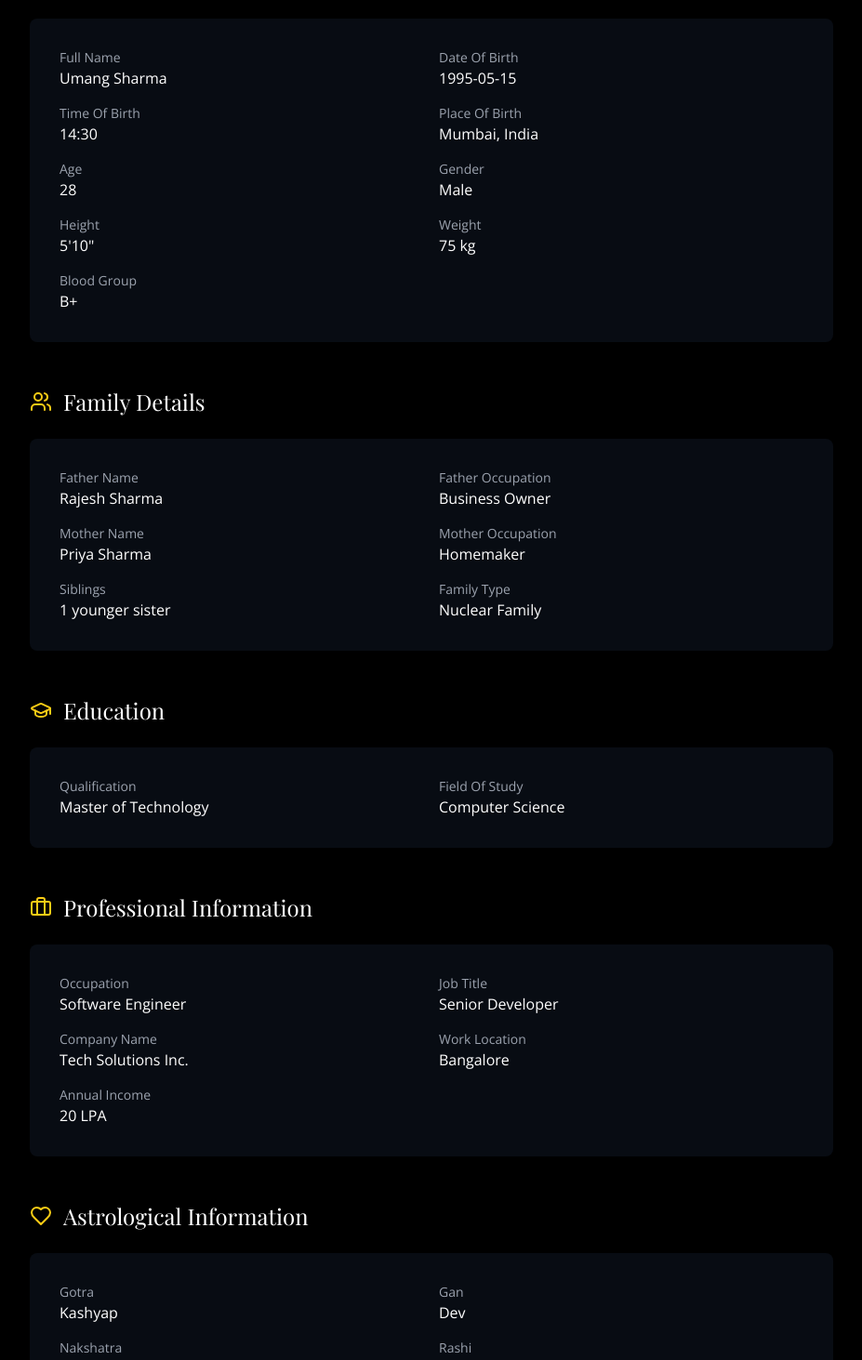
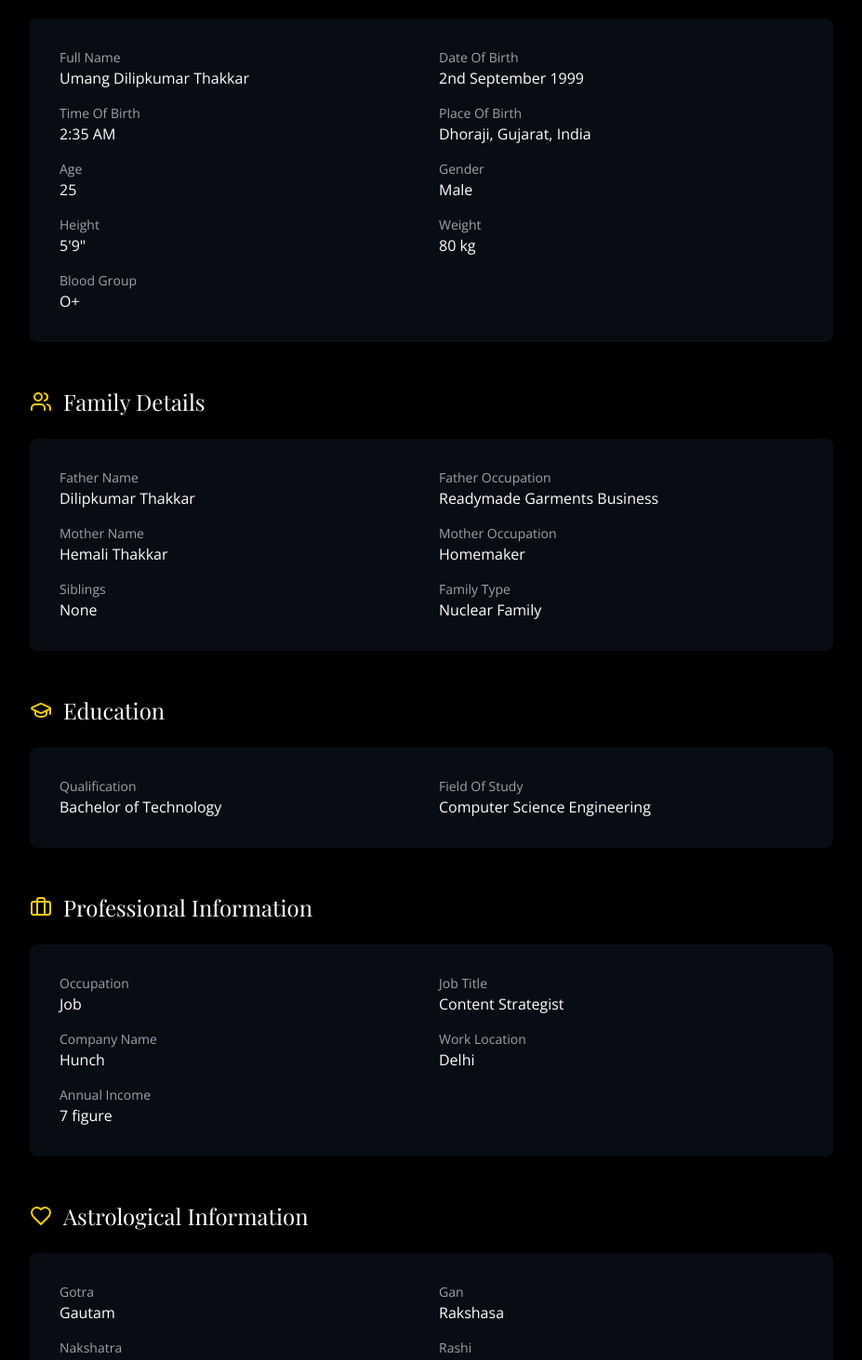
Before and after one commit to Umang00/MarriageBiodataWebsite, a React (Vite) app: page /about in a window 1280 px wide. Shown: the part 220-1683 px from the top of the page at 93% size, without its empty margins (176-1103 px from the left). Built offline with nearby package versions, Linux system fonts and the light colour scheme.

Commit message:
Update profile.ts
Made changes in data/profile.ts wherein I added my original details

```diff
--- a/src/data/profile.ts
+++ b/src/data/profile.ts
@@ -1,45 +1,44 @@
 import { PersonalInfo, FamilyInfo, EducationInfo, ProfessionalInfo, AstrologicalInfo, LifestyleInfo } from '../types';
 
 export const personalInfo: PersonalInfo = {
-  fullName: "Umang Sharma",
-  dateOfBirth: "1995-05-15",
-  timeOfBirth: "14:30",
-  placeOfBirth: "Mumbai, India",
-  age: 28,
+  fullName: "Umang Dilipkumar Thakkar",
+  dateOfBirth: "2nd September 1999",
+  timeOfBirth: "2:35 AM",
+  placeOfBirth: "Dhoraji, Gujarat, India",
+  age: 25,
   gender: "Male",
-  height: "5'10\"",
-  weight: "75 kg",
-  bloodGroup: "B+"
+  height: "5'9\"",
+  weight: "80 kg",
+  bloodGroup: "O+"
 };
 
 export const familyInfo: FamilyInfo = {
-  fatherName: "Rajesh Sharma",
-  fatherOccupation: "Business Owner",
-  motherName: "Priya Sharma",
+  fatherName: "Dilipkumar Thakkar",
+  fatherOccupation: "Readymade Garments Business",
+  motherName: "Hemali Thakkar",
   motherOccupation: "Homemaker",
-  siblings: "1 younger sister",
+  siblings: "None",
   familyType: "Nuclear Family"
 };
 
 export const educationInfo: EducationInfo = {
-  qualification: "Master of Technology",
-  fieldOfStudy: "Computer Science"
+  qualification: "Bachelor of Technology",
+  fieldOfStudy: "Computer Science Engineering"
 };
 
 export const professionalInfo: ProfessionalInfo = {
-  occupation: "Software Engineer",
-  jobTitle: "Senior Developer",
-  companyName: "Tech Solutions Inc.",
-  workLocation: "Bangalore",
-  annualIncome: "20 LPA"
+  occupation: "Job",
+  jobTitle: "Content Strategist",
+  companyName: "Hunch",
+  workLocation: "Delhi",
+  annualIncome: "7 figure"
 };
 
 export const astrologicalInfo: AstrologicalInfo = {
-  gotra: "Kashyap",
-  gan: "Dev",
-  nakshatra: "Rohini",
+  gotra: "Gautam",
+  gan: "Rakshasa",
+  nakshatra: "Krittika",
   rashi: "Taurus",
-  horoscopeMatch: "Required",
   mangalDosha: "No"
 };
 
@@ -47,5 +46,5 @@ export const lifestyleInfo: LifestyleInfo = {
   diet: "Vegetarian",
   drinking: "No",
   smoking: "No",
-  hobbies: ["Reading", "Photography", "Traveling", "Playing Guitar"]
+  hobbies: "I am an avid enthusiast of live comedy shows, as I believe laughter is the best way to connect and unwind. Exploring local cuisines excites my taste buds and fuels my curiosity about cultures. I enjoy losing myself in books and podcasts, especially those that inspire creativity and provide fresh perspectives. My interest in finance and investments stems from my analytical nature and drive to make informed decisions. I am also deeply intrigued by cutting-edge technologies such as AI, cryptocurrency, and blockchain, constantly staying updated to embrace the future. These passions reflect my zest for life, learning, and innovation."
 };
```
